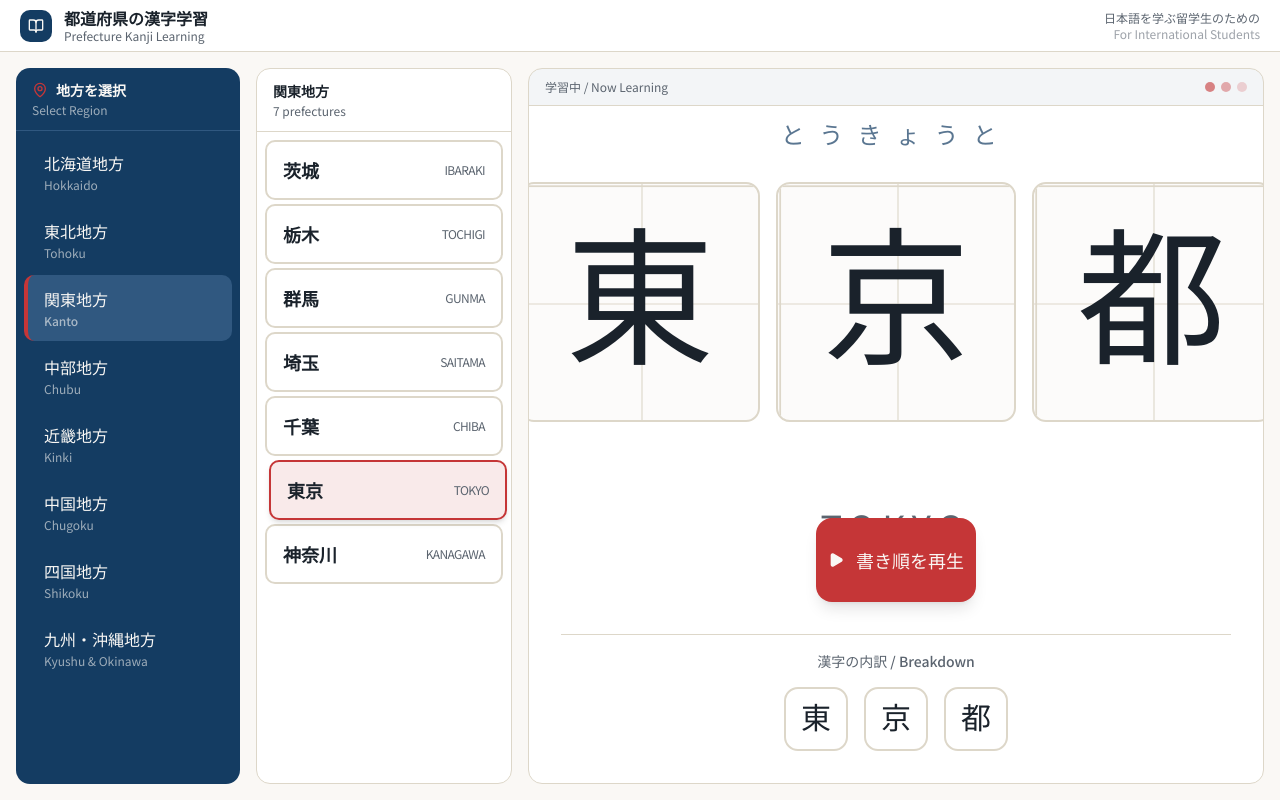
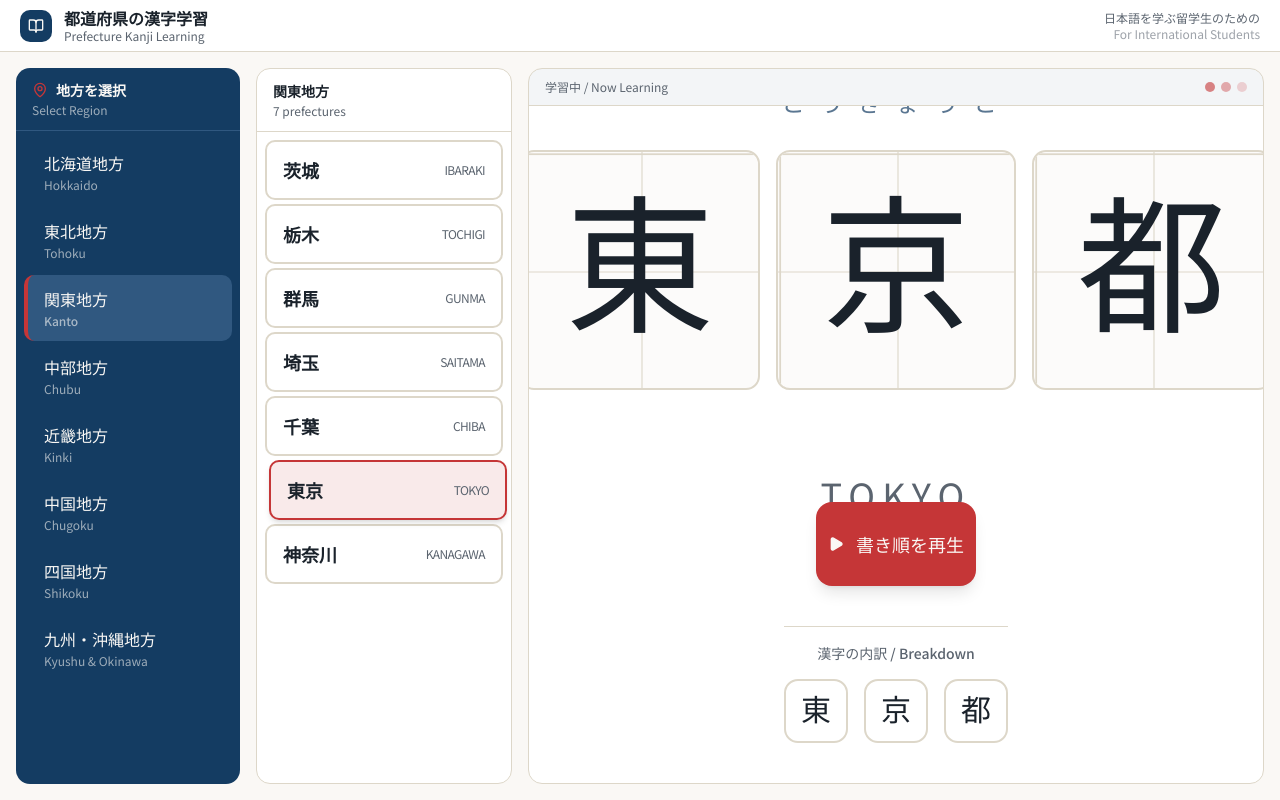
Before and after one commit to kobahana/kanji-kakijun, a Next.js app: page / in a window 1280 px wide. Built offline with nearby package versions, Linux system fonts and the light colour scheme.

Commit message:
style: center kanji display layout and adjust component spacing

```diff
--- a/components/kanji-display.tsx
+++ b/components/kanji-display.tsx
@@ -114,11 +114,11 @@ export function KanjiDisplay({ prefecture }: KanjiDisplayProps) {
         </div>
       </div>
 
-      {/* Body — flex-1 to take all space */}
-      <div className="flex-1 overflow-y-auto no-scrollbar flex flex-col p-4 sm:p-8 gap-4 sm:gap-8">
+      {/* Body — centralized container for all content */}
+      <div className="flex-1 overflow-y-auto no-scrollbar flex flex-col items-center justify-center p-4 sm:p-10 gap-8 sm:gap-12">
 
         {/* Top section: furigana + canvases + romaji */}
-        <div className="flex-1 flex flex-col items-center justify-start sm:justify-center gap-4 sm:gap-8 min-h-0 pt-6 sm:pt-10">
+        <div className="flex flex-col items-center justify-center gap-4 sm:gap-8 min-h-0">
           {/* Furigana */}
           <p className="text-sm sm:text-2xl text-primary/70 tracking-[0.4em] sm:tracking-[0.6em] font-sans text-center">
             {prefecture.furigana}
@@ -233,7 +233,7 @@ export function KanjiDisplay({ prefecture }: KanjiDisplayProps) {
         </div>
 
         {/* Bottom section: buttons + breakdown */}
-        <div className="flex flex-col gap-4 sm:gap-8 mt-auto pb-2 sm:pb-0">
+        <div className="flex flex-col gap-4 sm:gap-10 pb-2 sm:pb-0">
           {/* Action buttons */}
           <div className="flex items-center justify-center gap-3 sm:gap-4 px-2 sm:px-0">
             <Button
```
